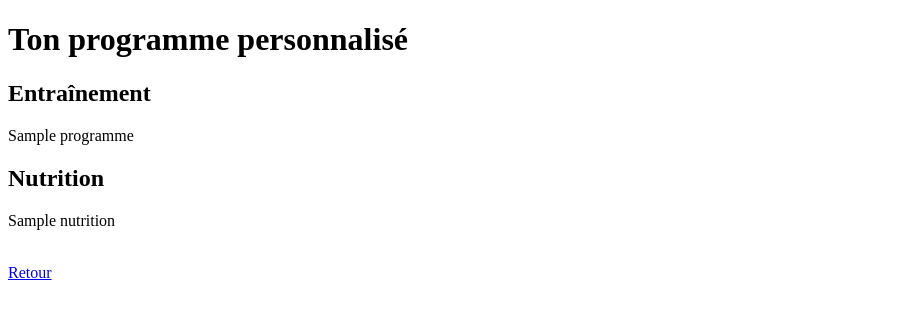
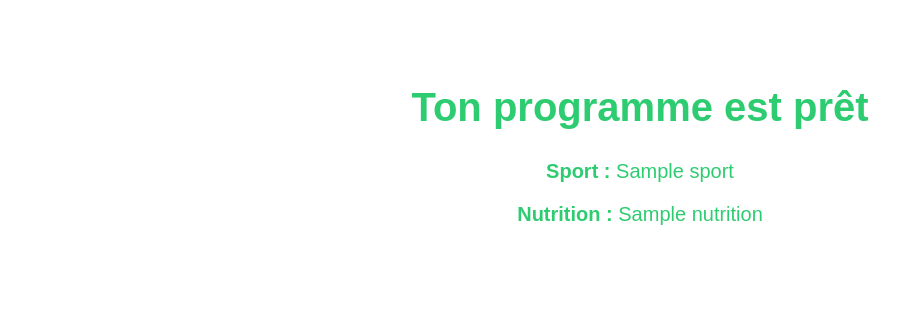
Before and after one commit to yaoji999/Fitness-food, a Flask app: template template/result.html in a window 1280 px wide. Shown: the top 319 px of the page, without its empty margins (0-924 px from the left). Run offline with Flask 3, Linux system fonts and the light colour scheme; the template is opened without the code that fills it: most values are stand-ins (such as "Sample title", 1, 10 or a date in 2020).

Commit message:
Update result.html

```diff
--- a/template/result.html
+++ b/template/result.html
@@ -2,18 +2,28 @@
 <html lang="fr">
 <head>
     <meta charset="UTF-8">
-    <title>Ton programme</title>
+    <title>Programme personnalisé - ELIO</title>
+    <style>
+        body {
+            font-family: Arial, sans-serif;
+            padding: 50px;
+            background: #ffffff;
+            color: #2ecc71;
+            text-align: center;
+        }
+        h1 {
+            font-size: 40px;
+            margin-bottom: 30px;
+        }
+        p {
+            font-size: 20px;
+            margin: 20px;
+        }
+    </style>
 </head>
 <body>
-    <h1>Ton programme personnalisé</h1>
-
-    <h2>Entraînement</h2>
-    <p>{{ programme }}</p>
-
-    <h2>Nutrition</h2>
-    <p>{{ nutrition }}</p>
-
-    <br>
-    <a href="/">Retour</a>
+    <h1>Ton programme est prêt</h1>
+    <p><strong>Sport :</strong> {{ sport }}</p>
+    <p><strong>Nutrition :</strong> {{ nutrition }}</p>
 </body>
 </html>
```
